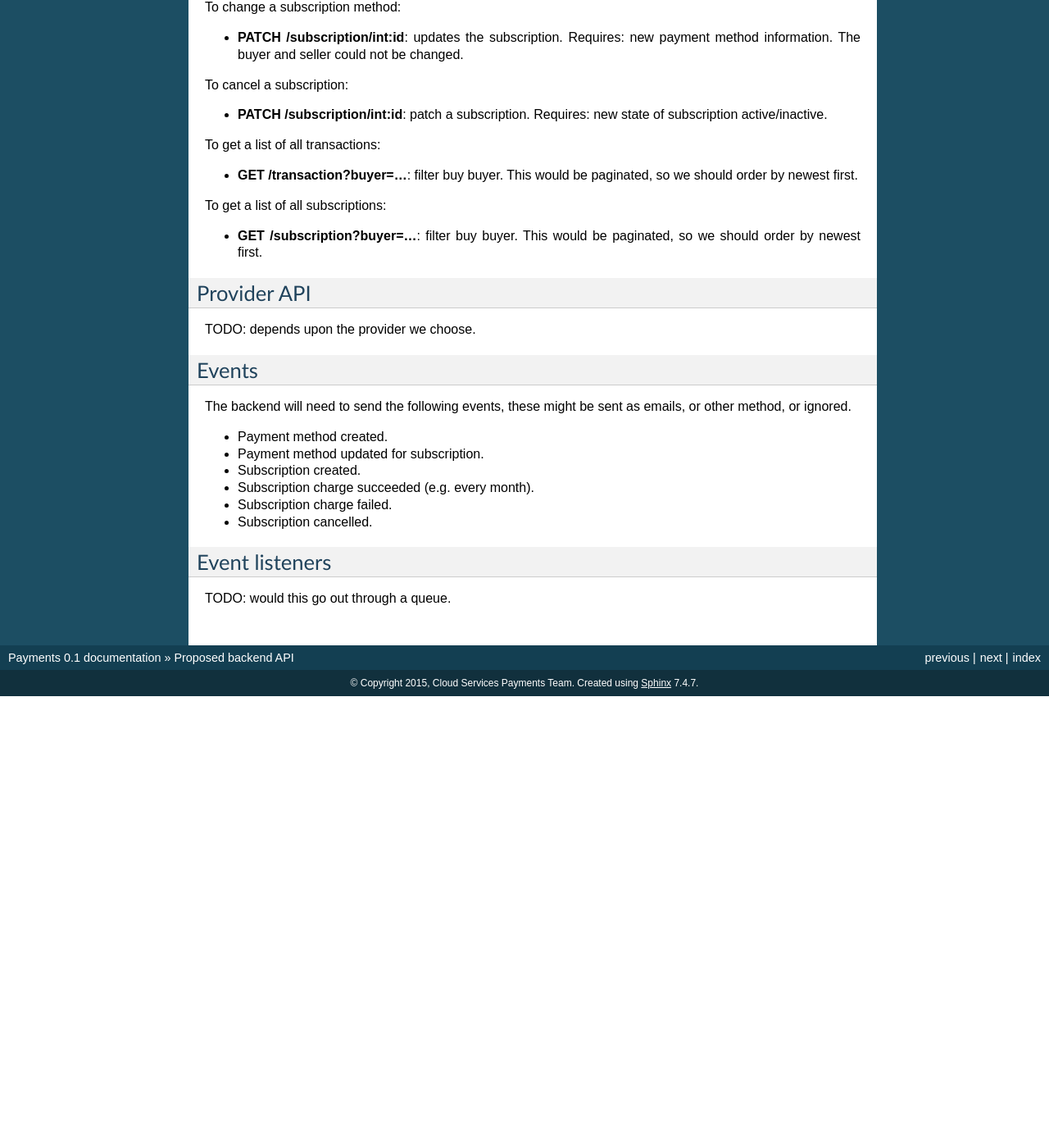
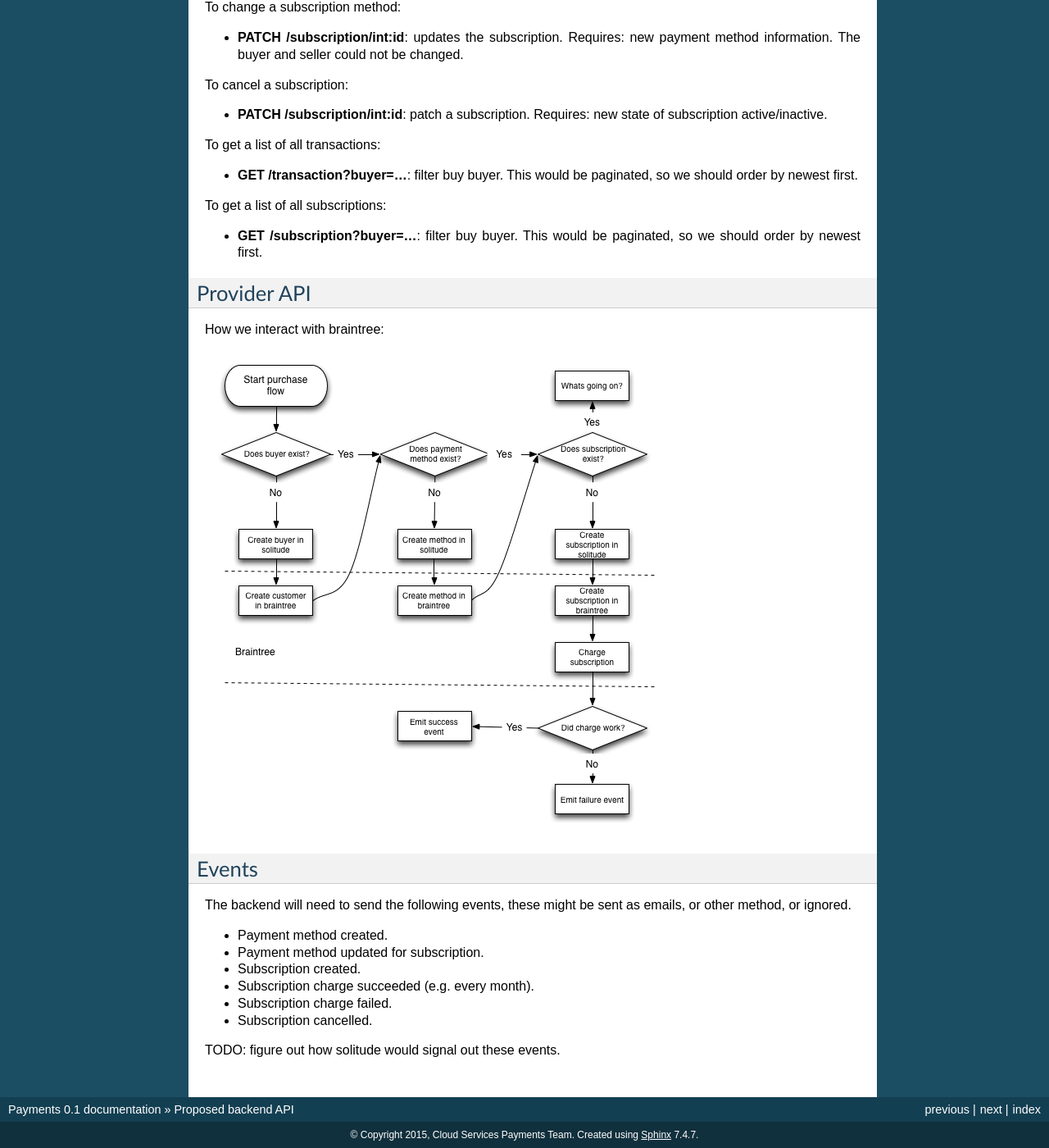
Before and after one commit to mozilla/payments, a Sphinx documentation site: the page built from docs/design/api.rst, in a window 1280 px wide and 1400 px high, scrolled down 641 px. Shown: the whole window at 82% size. Built offline with Sphinx 7.4.7, drawn with Linux system fonts in a browser that asks for light colours; before the commit the page ends 1490 px from its top, so only the background shows below that.

Commit message:
start subscription flow

```diff
--- a/docs/design/api.rst
+++ b/docs/design/api.rst
@@ -56,7 +56,10 @@ To get a list of all subscriptions:
 Provider API
 ------------
 
-TODO: depends upon the provider we choose.
+How we interact with braintree:
+
+.. image:: start-subscription.png
+
 
 Events
 ------
@@ -71,7 +74,4 @@ emails, or other method, or ignored.
 * Subscription charge failed.
 * Subscription cancelled.
 
-Event listeners
----------------
-
-TODO: would this go out through a queue.
+TODO: figure out how solitude would signal out these events.
```
Also changed, not shown: docs/design/start-subscription.png (added), 1 other file.
